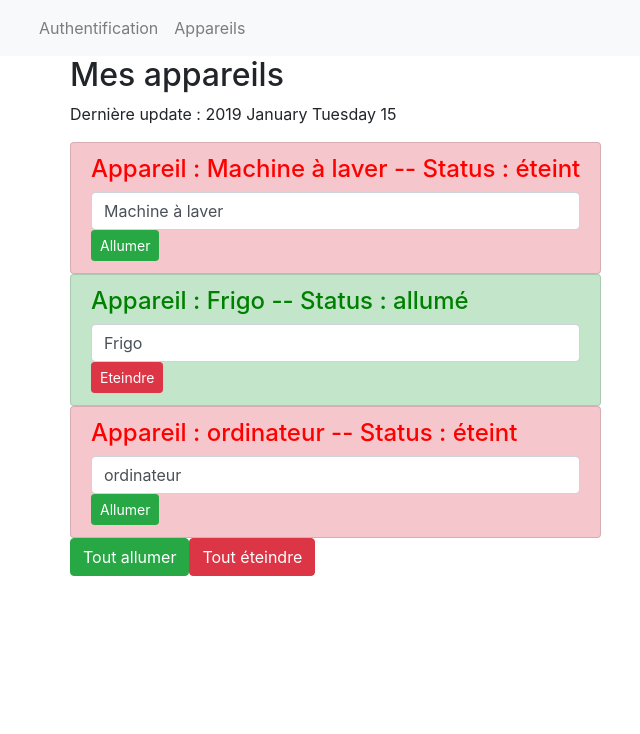
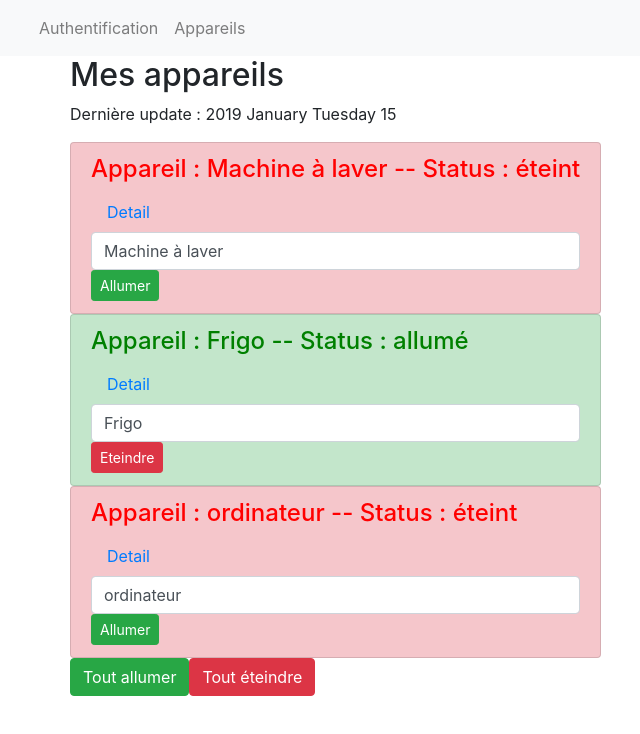
Before and after one commit to Nicolas-Hermet/First_Angular_Project, an Angular app: page / in a window 1280 px wide. Shown: the top 734 px of the page, without its empty margins (0-640 px from the left). Built offline with nearby package versions, Linux system fonts and the light colour scheme.

Commit message:
Use id on appareil to detail route (end of paremeters of routes)

```diff
--- a/src/app/appareil-view/appareil-view.component.html
+++ b/src/app/appareil-view/appareil-view.component.html
@@ -5,7 +5,8 @@
       <app-appareil *ngFor="let appareil of appareils ; let i = index"
                     [appareilName]="appareil.name"
                     [appareilStatus]="appareil.status"
-                    [index] = 'i'></app-appareil>
+                    [index] = 'i'
+                    [id] = 'appareil.id'></app-appareil>
     </ul>
     <button class="btn btn-success"
             [disabled]="!isAuth"
--- a/src/app/appareil/appareil.component.html
+++ b/src/app/appareil/appareil.component.html
@@ -4,6 +4,8 @@
 				'list-group-item-danger':  appareilStatus==='éteint'
 				}">
   <h4 [ngStyle]="{color: getColor()}">Appareil : {{appareilName}} -- Status : {{getStatus()}} </h4>
+  <a [routerLink]="[id]" class='nav-link'>Detail</a>
+
   <input type="text" class="form-control" [(ngModel)]="appareilName" >
   <button class="btn btn-sm btn-success"
           *ngIf="appareilStatus === 'éteint'"
--- a/src/app/appareil/appareil.component.ts
+++ b/src/app/appareil/appareil.component.ts
@@ -11,6 +11,7 @@ export class AppareilComponent implements OnInit {
   @Input() appareilName: string;
   @Input() appareilStatus: string;
   @Input() index: number;
+  @Input() id: number;
 
   constructor(private appareilService: AppareilsService) { }
 
--- a/src/app/services/appareils.service.ts
+++ b/src/app/services/appareils.service.ts
@@ -6,14 +6,17 @@ import { Injectable } from '@angular/core';
 export class AppareilsService {
   appareils = [
     {
+      id: 1,
       name: 'Machine à laver',
       status: 'éteint'
     },
     {
+      id: 2,
       name: 'Frigo',
       status: 'allumé'
     },
     {
+      id: 3,
       name: 'ordinateur',
       status: 'éteint'
     }
@@ -39,4 +42,13 @@ export class AppareilsService {
   switchOffOne(i: number) {
     this.appareils[i].status = 'éteint';
   }
+
+  getAppareilById(id: number) {
+    const appareil = this.appareils.find(
+      (s) => {
+        return s.id === id;
+      }
+    );
+    return appareil;
+  }
 }
--- a/src/app/single-appareil/single-appareil.component.html
+++ b/src/app/single-appareil/single-appareil.component.html
@@ -1,3 +1,3 @@
-<p>
-  single-appareil works!
-</p>
+<h2>{{ name }}</h2>
+<p>Statut : {{ status }}</p>
+<a routerLink="/appareils">Retour à la liste</a>
--- a/src/app/single-appareil/single-appareil.component.ts
+++ b/src/app/single-appareil/single-appareil.component.ts
@@ -1,4 +1,6 @@
 import { Component, OnInit } from '@angular/core';
+import { AppareilsService } from '../services/appareils.service';
+import { ActivatedRoute } from '@angular/router';
 
 @Component({
   selector: 'app-single-appareil',
@@ -7,9 +9,15 @@ import { Component, OnInit } from '@angular/core';
 })
 export class SingleAppareilComponent implements OnInit {
 
-  constructor() { }
+  name = 'Appareil';
+  status = 'Status';
+
+  constructor(private appareilService: AppareilsService, private route: ActivatedRoute) { }
 
   ngOnInit() {
+    const id = this.route.snapshot.params['id'];
+    this.name = this.appareilService.getAppareilById(+id).name;
+    this.status = this.appareilService.getAppareilById(+id).status;
   }
 
 }
```
